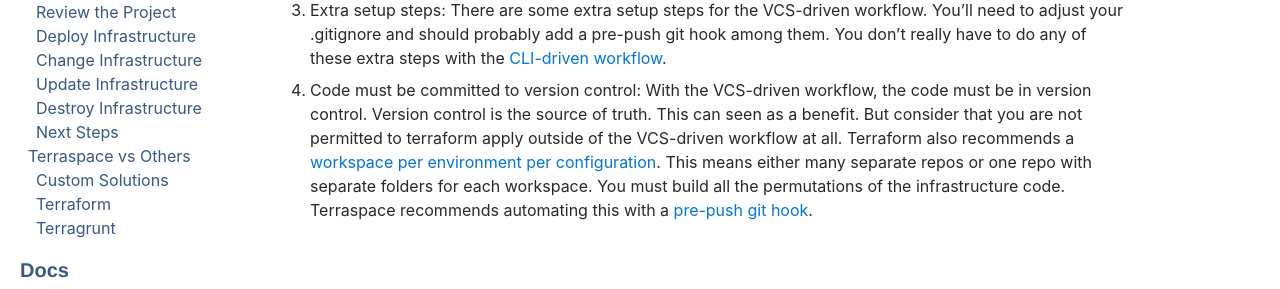
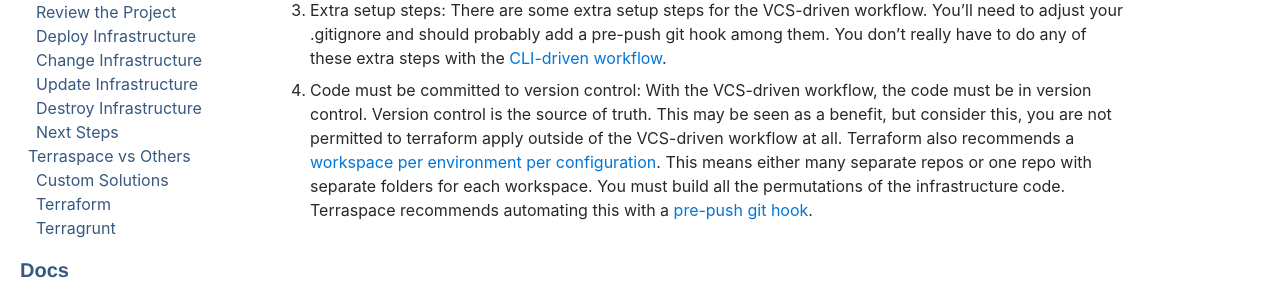
Before and after one commit to boltops-tools/terraspace-docs, a Jekyll site: the page built from _docs/cloud/workflows.md, in a window 1280 px wide and 900 px high, scrolled down 528 px. Shown: the part 180-469 px from the top of the window. Built offline with Jekyll 4.4.1, drawn with Linux system fonts in a browser that asks for light colours; a script that is not in the unit is left out.

Commit message:
Update workflows.md

```diff
--- a/_docs/cloud/workflows.md
+++ b/_docs/cloud/workflows.md
@@ -18,4 +18,4 @@
 1. Manual setup of VCS integration: The [VCS connection]({% link _docs/cloud/workflows/vcs/connect.md %}) must be set up manually. There seems to be no Terraform Cloud API to configure this in a more automated fashion to make the experience smoother. If you have lots of workspaces, it's an extra manual step for each workspace.
 2. Lots of Queued Runs: If you commit a bunch of tiny commits, you'll see a bunch of Queued Plans and Runs. Within each workspace, runs get planned and applied sequentially. This is to because each apply can change the state of the next plan. So you'll have to wait until the all runs are finished or discard the Queued plans. It can get quickly annoying.
 3. Extra setup steps: There are some extra setup steps for the VCS-driven workflow. You'll need to adjust your .gitignore and should probably add a pre-push git hook among them. You don't really have to do any of these extra steps with the [CLI-driven workflow]({% link _docs/cloud/workflows/cli.md %}).
-4. Code must be committed to version control: With the VCS-driven workflow, the code must be in version control. Version control is the source of truth. This can seen as a benefit. But consider that you are not permitted to terraform apply outside of the VCS-driven workflow at all. Terraform also recommends a [workspace per environment per configuration](https://www.terraform.io/docs/cloud/guides/recommended-practices/part1.html). This means either many separate repos or one repo with separate folders for each workspace. You must build all the permutations of the infrastructure code. Terraspace recommends automating this with a [pre-push git hook]({% link _docs/cloud/workflows/vcs/adjust.md %}).
+4. Code must be committed to version control: With the VCS-driven workflow, the code must be in version control. Version control is the source of truth. This may be seen as a benefit, but consider this, you are not permitted to terraform apply outside of the VCS-driven workflow at all. Terraform also recommends a [workspace per environment per configuration](https://www.terraform.io/docs/cloud/guides/recommended-practices/part1.html). This means either many separate repos or one repo with separate folders for each workspace. You must build all the permutations of the infrastructure code. Terraspace recommends automating this with a [pre-push git hook]({% link _docs/cloud/workflows/vcs/adjust.md %}).
```
